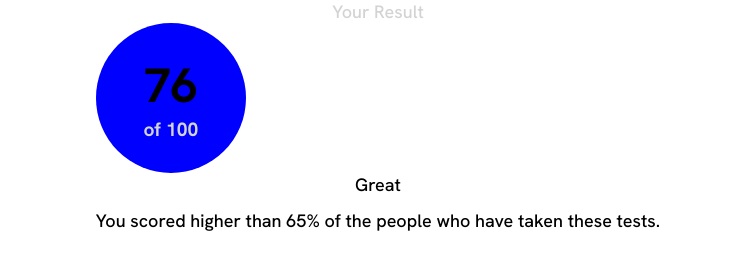
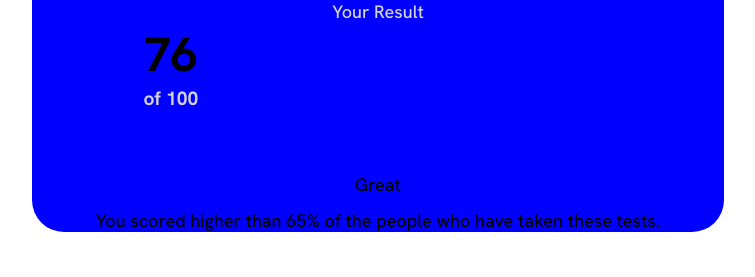
Before and after one commit to malique15/Results-Summary__FrontEndMentor, a plain HTML site: page index.html in a window 1280 px wide. Shown: the top 277 px of the page, without its empty margins (262-1017 px from the left). Drawn offline with Linux system fonts and the light colour scheme.

Commit message:
Added Border Radius To result section

```diff
--- a/style.css
+++ b/style.css
@@ -10,13 +10,16 @@ body {
     display: flex;
     justify-content: center;
     align-items: center;
-    font-family: 'Hanken Grotesk' , sans-serif;
+    font-family: 'Hanken Grotesk', sans-serif;
+}
+
+.result_section {
+    background-color: blue;
+    border-bottom-left-radius: 2rem;
+    border-bottom-right-radius: 2rem;
 }
 
 .result_bubble {
-    display: flex;
-    justify-content: center;
-    align-items: center;
     height: 150px;
     width: 150px;
     background-color: blue;
@@ -34,7 +37,7 @@ h1 {
     color: lightgray;
 }
 
-.result-p{
+.result-p {
     color: lightgray;
 }
 
```
